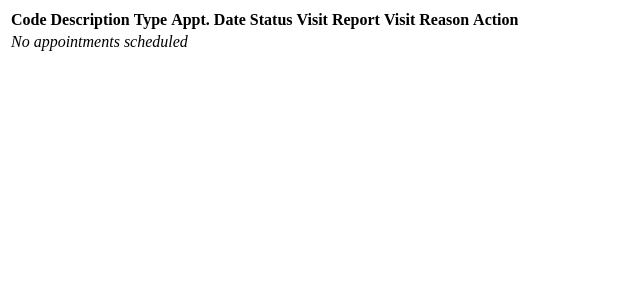
After one commit to botswana-harvard/amp, a Django app: template amp_dashboard/templates/amp_dashboard/appointments_include.html in a window 1280 px wide. The commit adds this page. Shown: the top 300 px of the page, without its empty margins (0-640 px from the left). Run offline with Django 3.2, Linux system fonts and the light colour scheme; the template is opened without the code that fills it, so the values that code supplies are empty.

Commit message:
add blocks

```diff
--- /dev/null
+++ b/amp_dashboard/templates/amp_dashboard/appointments_include.html
@@ -0,0 +1,26 @@
+{% block appointments %}
+	{% if scheduled_entry_meta_data %} <I>(Hint: to see all appointments, click 'show appointments' in the Action column below)</I>{% endif%}
+	    <table>
+	    <thead>
+	    <th>Code</th>
+	    <th>Description</th>
+	    <th>Type</th>
+	    <th>Appt. Date</th>
+	    <th>Status</th>
+	    <th>Visit Report</th>
+	    <th>Visit Reason</th>
+	    <th>Action</th>
+	    </thead>
+	    <tbody>
+	    {% if not appointments%}
+	        <tr class="{% cycle 'row1' 'row2' %}"><td colspan="8"><i>No appointments scheduled</i></td></tr>
+	    {% else %}
+	        {% for appointment in appointments %}
+	            <tr class="{% cycle 'row1' 'row2' %}">
+	            {% include appointment_row_template %}
+	            </tr>
+	        {% endfor %}
+	    {% endif %}
+	    </tbody>
+	    </table>
+{% endblock appointments %}
```
Also changed, not shown: amp_dashboard/templates/amp_dashboard/subject_dashboard.html (+17 -0 lines), amp_dashboard/views/appointment_visit_crf_view_mixin.py (+37 -1 lines).
